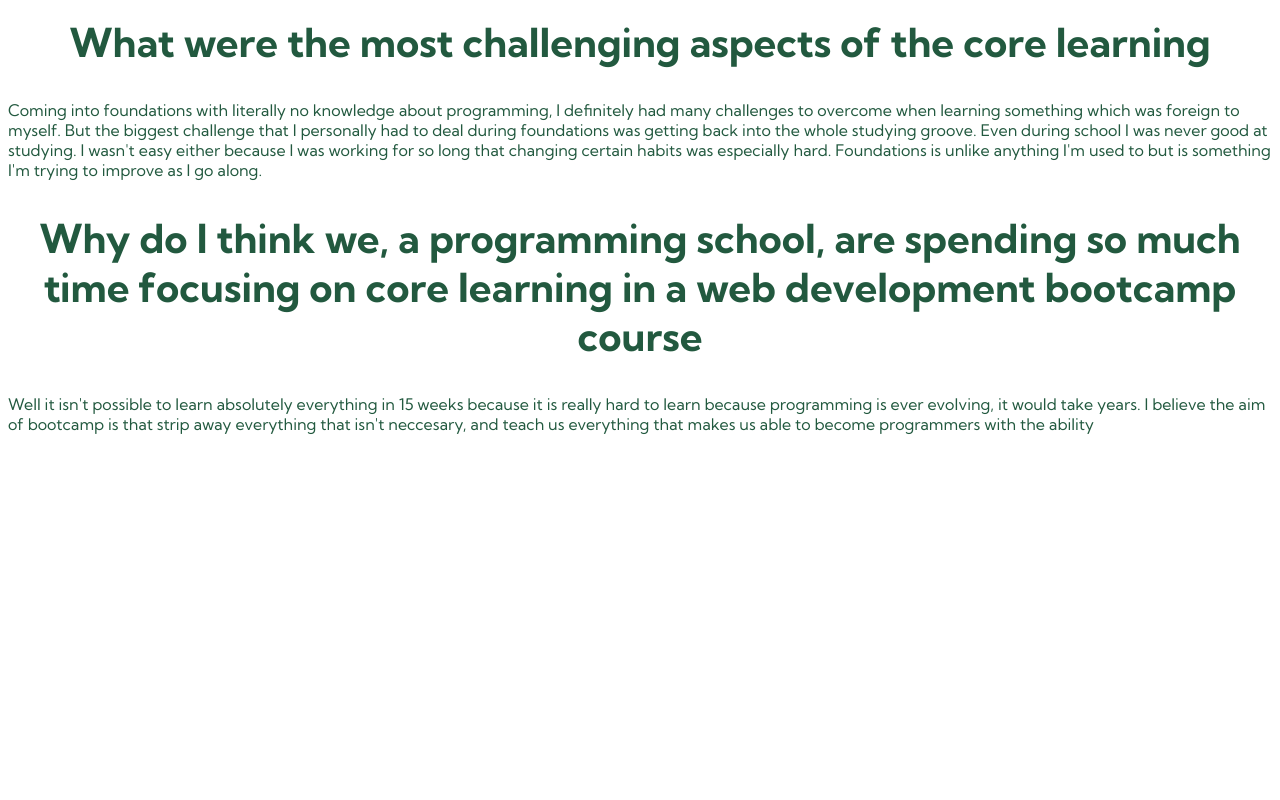
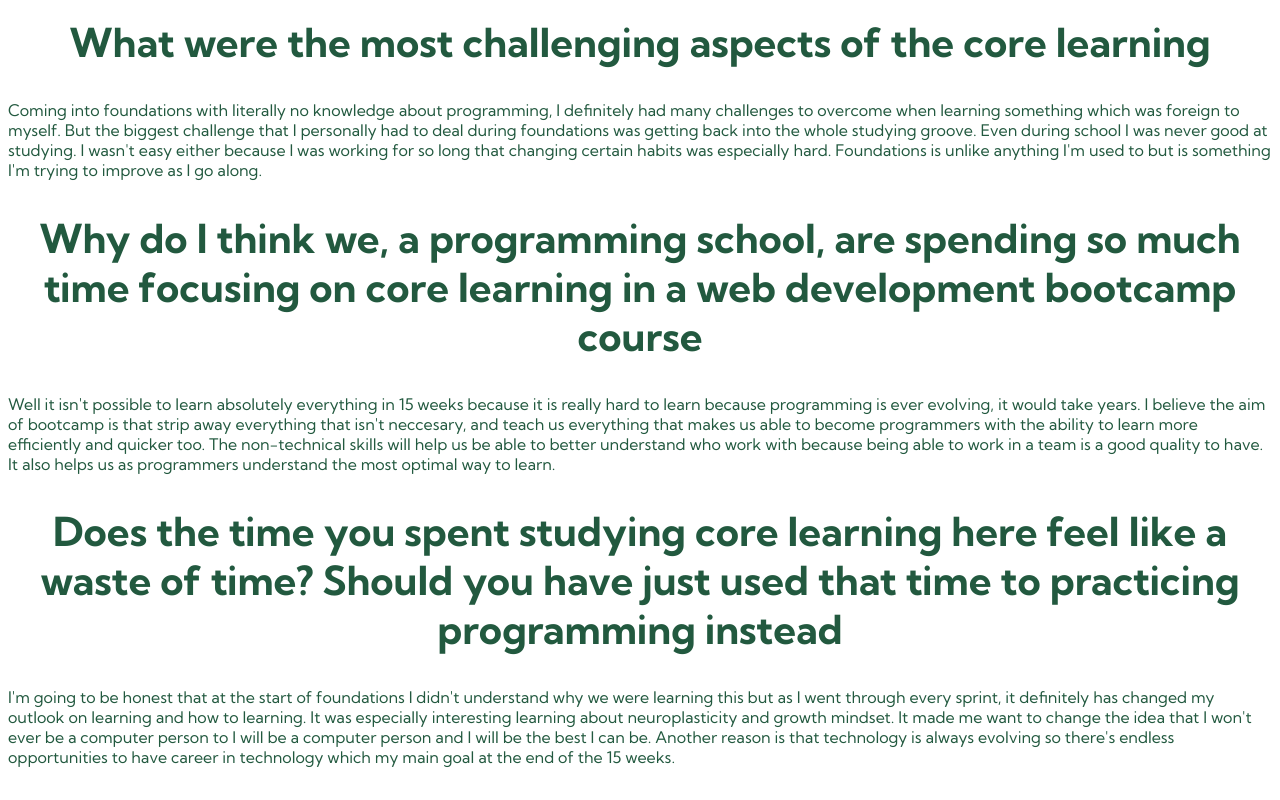
Before and after one commit to tai-hona/tai-hona.github.io, a plain HTML site: page blog/sprint5-cultural.html in a window 1280 px wide. Shown: the part 782-1582 px from the top of the page. Before the commit the page ends 1232 px from the top, so only its background shows below. Drawn offline with Linux system fonts and the light colour scheme.

Commit message:
updated sprint 5 cultural blog

```diff
--- a/blog/sprint5-cultural.html
+++ b/blog/sprint5-cultural.html
@@ -44,5 +44,15 @@
         <p>
             Well it isn't possible to learn absolutely everything in 15 weeks because it is really hard to learn because programming is ever evolving, it would take years.
             I believe the aim of bootcamp is that strip away everything that isn't neccesary, and teach us everything that makes us able to become programmers with the ability
+            to learn more efficiently and quicker too. The non-technical skills will help us be able to better understand who work with because being able to work in a team is a good
+            quality to have. It also helps us as programmers understand the most optimal way to learn.
         </p>
+      <h2>Does the time you spent studying core learning here feel like a waste of time? Should you have just used that time to practicing programming instead</h2>
+        <p>
+          I'm going to be honest that at the start of foundations I didn't understand why we were learning this but as I went through every sprint, it definitely has changed my outlook
+          on learning and how to learning. It was especially interesting learning about neuroplasticity and growth mindset. It made me want to change the idea that I won't
+          ever be a computer person to I will be a computer person and I will be the best I can be. Another reason is that technology is always evolving so there's endless
+          opportunities to have career in technology which my main goal at the end of the 15 weeks.
+        </p>
+      <h2></h2>
   </body>
```
